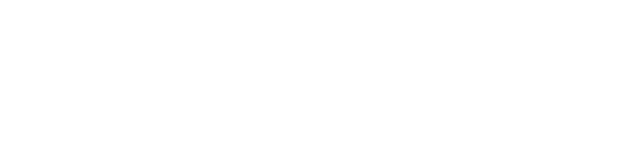
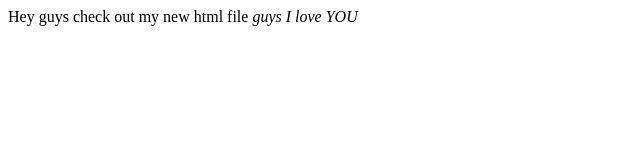
Before and after one commit to Gitzshiko/ssh-remote, a plain HTML site: page index.html in a window 1280 px wide. Shown: the whole page, without its empty margins (0-640 px from the left). Drawn offline with Linux system fonts and the light colour scheme.

Commit message:
Update index.html

```diff
--- a/index.html
+++ b/index.html
@@ -1 +1,6 @@
-<html> </html>
+<html>
+<body> Hey guys check out my new html file
+  <I> guys I love YOU<I>
+
+
+</html>
```
